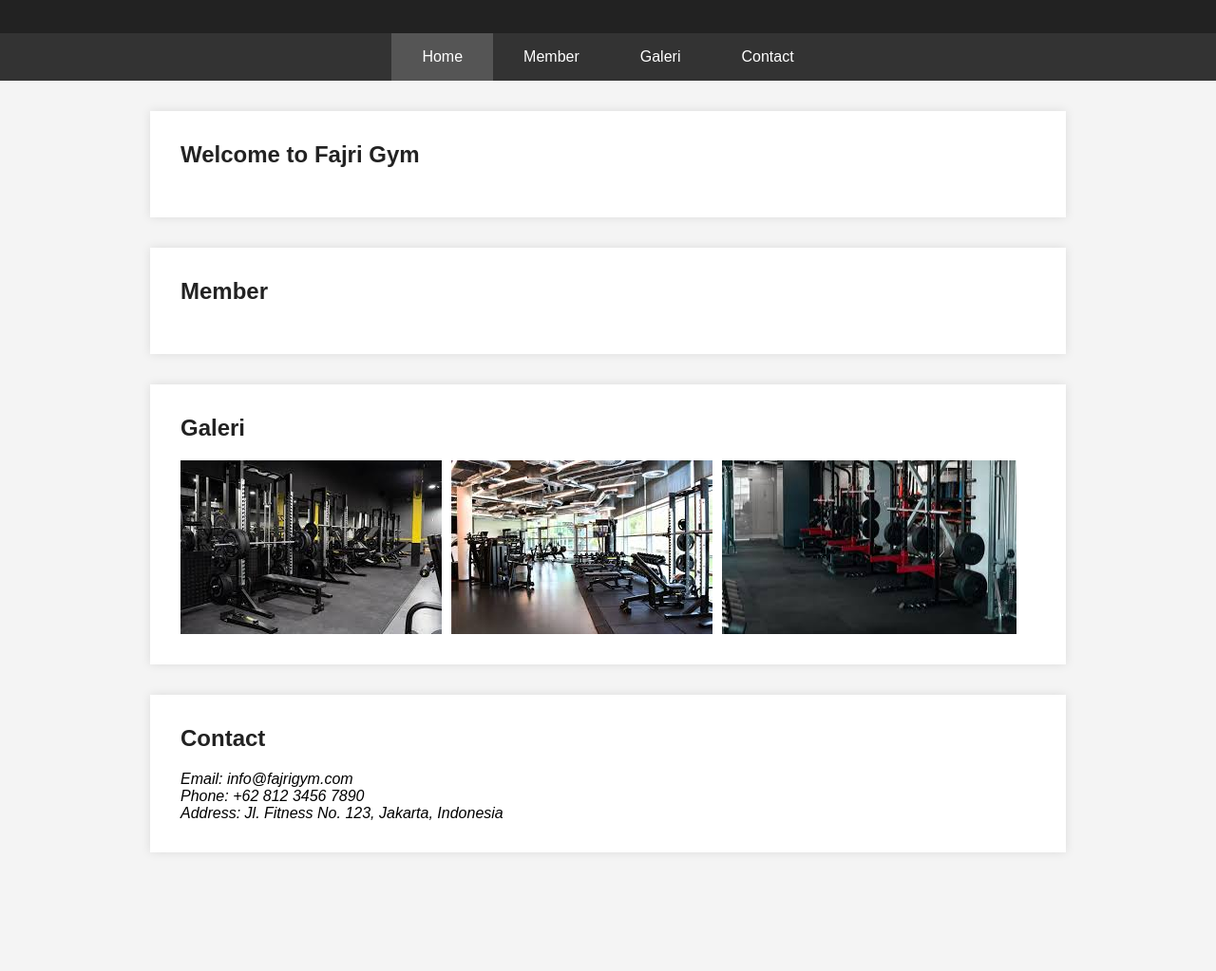
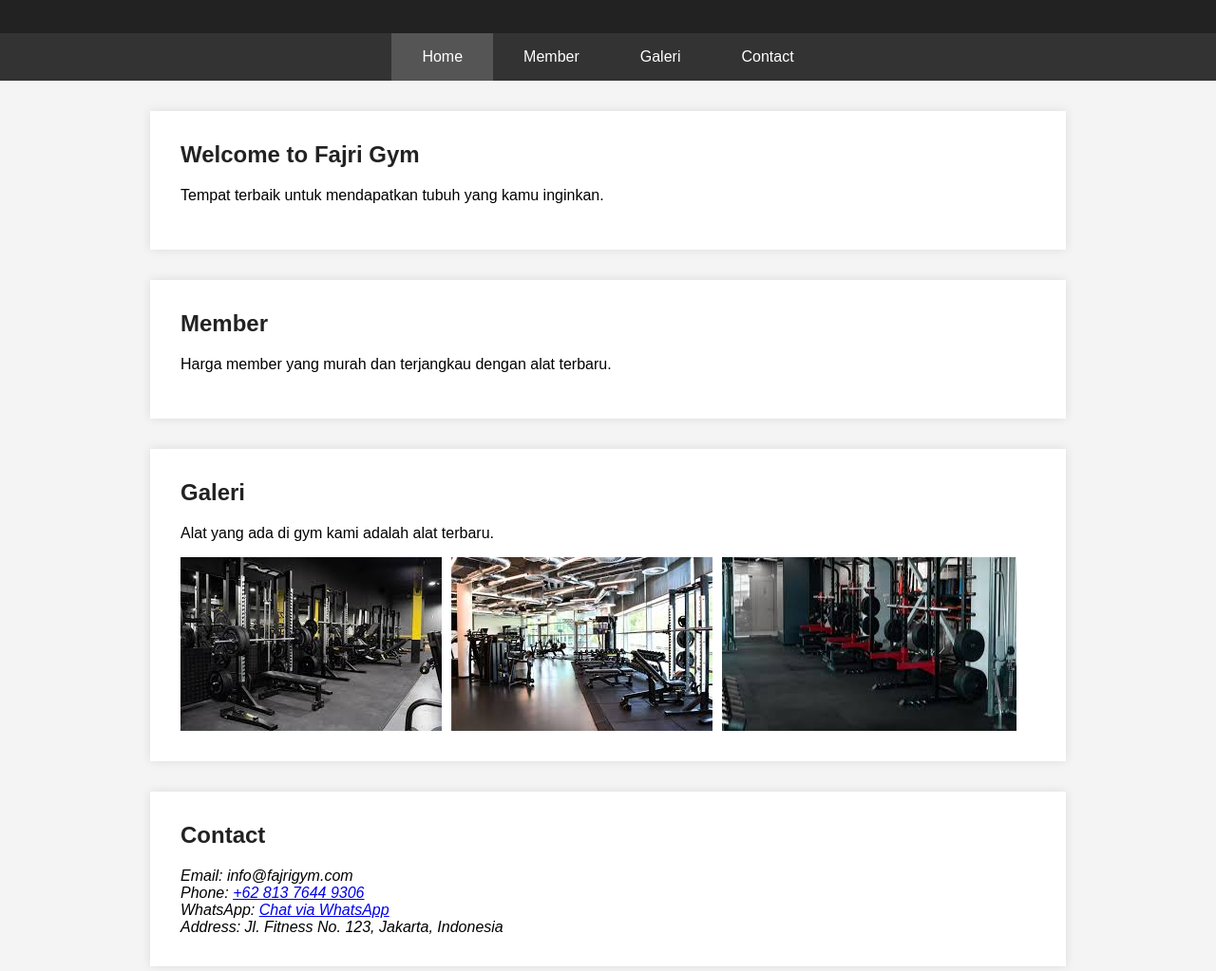
Before and after one commit to AndhikaFajri/Fajri-Gym, a plain HTML site: page index.html in a window 1280 px wide. Shown: the part 77-1100 px from the top of the page at 95% size. Before the commit the page ends 1007 px from the top, so only its background shows below. Drawn offline with Linux system fonts and the light colour scheme.

Commit message:
index.html

```diff
--- a/index.html
+++ b/index.html
@@ -20,12 +20,15 @@
     </nav>
     <section id="home">
         <h2>Welcome to Fajri Gym</h2>
+        <p>Tempat terbaik untuk mendapatkan tubuh yang kamu inginkan.</p>
     </section>
     <section id="member">
         <h2>Member</h2>
+        <p>Harga member yang murah dan terjangkau dengan alat terbaru.</p>
     </section>
     <section id="galeri">
         <h2>Galeri</h2>
+        <p>Alat yang ada di gym kami adalah alat terbaru.</p>
         <div style="display:flex; gap:10px; flex-wrap: wrap;">
             <img src="1.jpeg" alt="Gym Image 1" />
             <img src="2.jpeg" alt="Gym Image 2" />
@@ -36,9 +39,11 @@
         <h2>Contact</h2>
         <address>
             Email: info@fajrigym.com<br />
-            Phone: +62 812 3456 7890<br />
+            Phone: <a href="tel:+6281376449306">+62 813 7644 9306</a><br />
+            WhatsApp: <a href="https://wa.me/6281376449306" target="_blank">Chat via WhatsApp</a><br />
             Address: Jl. Fitness No. 123, Jakarta, Indonesia
         </address>
     </section>
+    </section>
 </body>
 </html>
```
